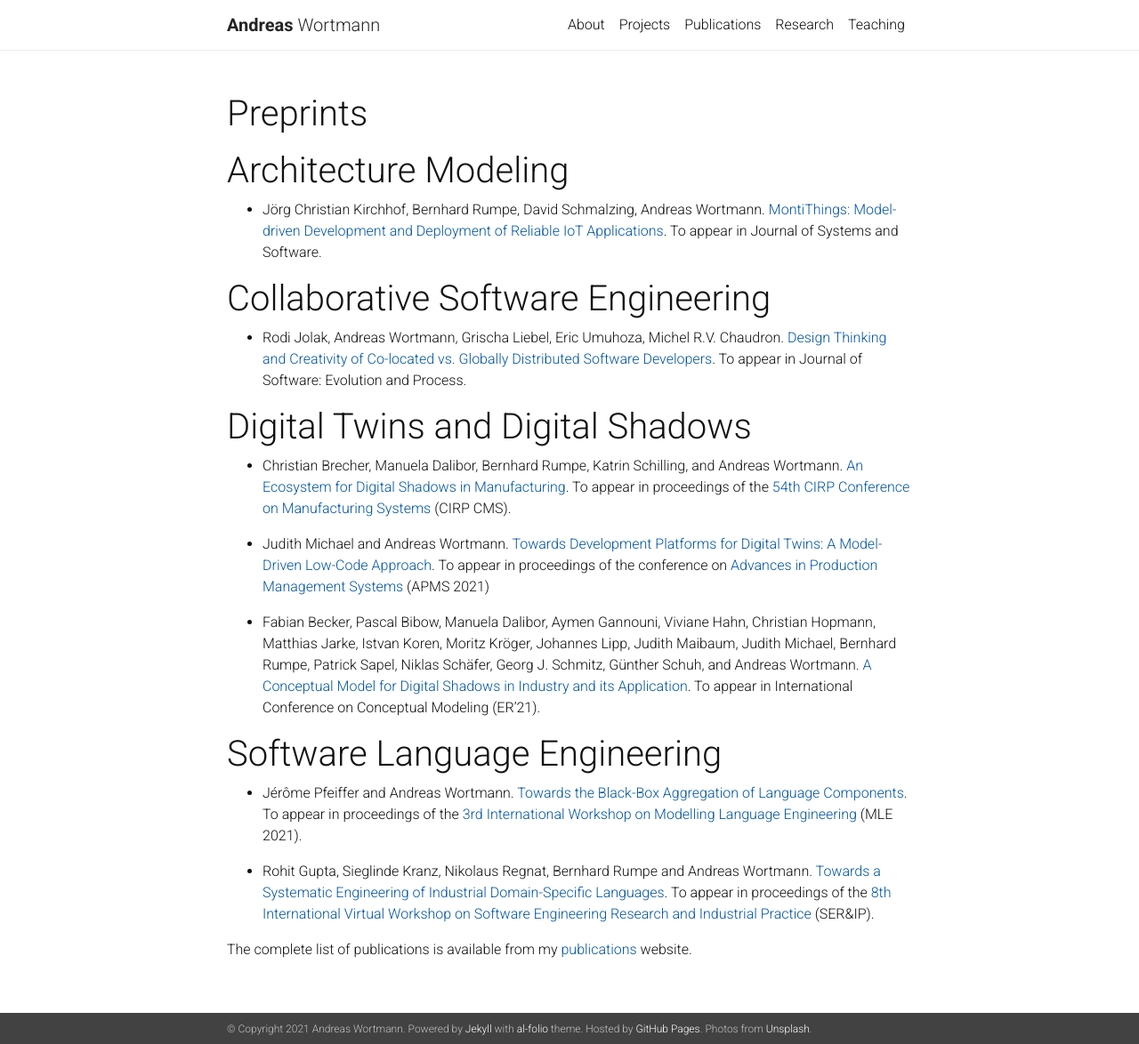
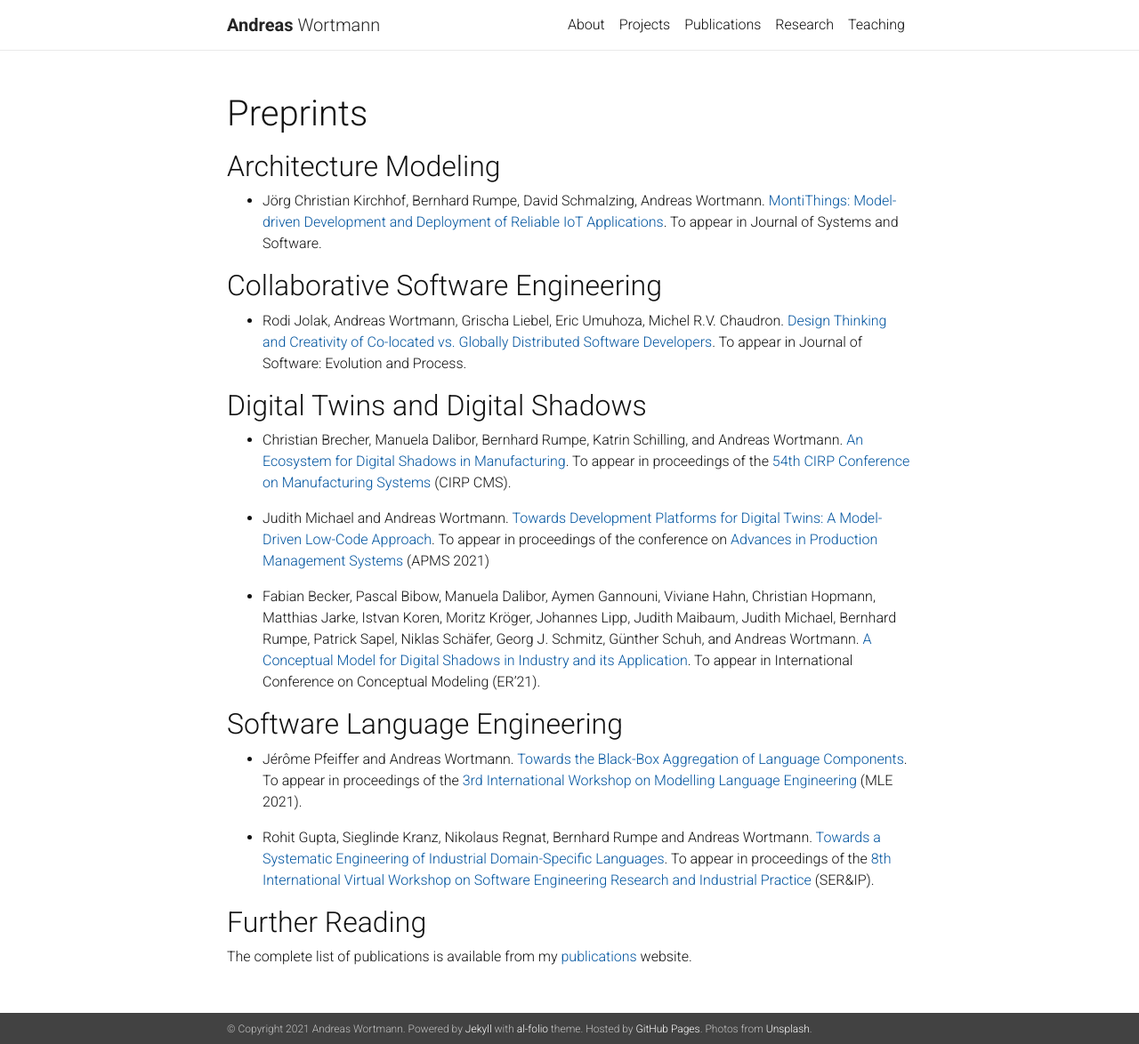
Before and after one commit to awortmann/awortmann.github.io, a Jekyll site: the page built from _pages/preprints.md, in a window 1280 px wide and 1174 px high. Shown: the whole window at 89% size. Built offline with Jekyll 4.4.1, drawn with Linux system fonts in a browser that asks for light colours; nearby versions of some CDN libraries; a style sheet for code colours, icons or effects is not loaded.

Commit message:
Minor update

```diff
--- a/_pages/preprints.md
+++ b/_pages/preprints.md
@@ -6,16 +6,16 @@ description:
 nav: false
 ---
 
-# Architecture Modeling
+## Architecture Modeling
 
 - J&ouml;rg Christian Kirchhof, Bernhard Rumpe, David Schmalzing, Andreas Wortmann. [MontiThings: Model-driven Development and Deployment of Reliable IoT Applications](../downloads/preprints/2021/MontiThings_-_Model-driven_Development_and_Deployment_of_Reliable_IoT_Applications.pdf). To appear in Journal of Systems and Software.
 
-# Collaborative Software Engineering
+## Collaborative Software Engineering
 
 - Rodi Jolak, Andreas Wortmann, Grischa Liebel, Eric Umuhoza, Michel R.V. Chaudron. [Design Thinking and Creativity of Co-located vs. Globally Distributed Software Developers](../downloads/preprints/2021/Design_Thinking_and_Creativity_of_Co-located_vs._Globally_Distributed_Software_Developers.pdf). To appear in Journal of Software: Evolution and Process.
 
 
-# Digital Twins and Digital Shadows
+## Digital Twins and Digital Shadows
 
 - Christian Brecher, Manuela Dalibor, Bernhard Rumpe, Katrin Schilling, and Andreas Wortmann. [An Ecosystem for Digital Shadows in Manufacturing](../downloads/preprints/2021/An_Ecosystem_for_Digital_Shadows_in_Manufacturing.pdf). To appear in proceedings of the [54th CIRP Conference on Manufacturing Systems](http://cirp-cms2021.org/) (CIRP CMS).
 
@@ -23,7 +23,7 @@ nav: false
 
 - Fabian Becker, Pascal Bibow, Manuela Dalibor, Aymen Gannouni, Viviane Hahn, Christian Hopmann, Matthias Jarke, Istvan Koren, Moritz Kröger, Johannes Lipp, Judith Maibaum, Judith Michael, Bernhard Rumpe, Patrick Sapel, Niklas Schäfer, Georg J. Schmitz, Günther Schuh, and Andreas Wortmann. [A Conceptual Model for Digital Shadows in Industry and its Application](../downloads/A_Conceptual_Model_for_Digital_Shadows_in_Industry_and_its_Application.pdf). To appear in International Conference on Conceptual Modeling (ER'21).
 
-# Software Language Engineering
+## Software Language Engineering
 
 - Jérôme Pfeiffer and Andreas Wortmann. [Towards the Black-Box Aggregation of Language Components](../downloads/preprints/2021/Towards_the_Black-Box_Aggregation_of_Language_Components.pdf). To appear in proceedings of the [3rd International Workshop on Modelling Language Engineering](https://mleworkshop.github.io/editions/mle2021) (MLE 2021).
 
@@ -31,6 +31,6 @@ nav: false
 
 
 
-
+## Further Reading
 
 The complete list of publications is available from my [publications](../publications/) website.
```
